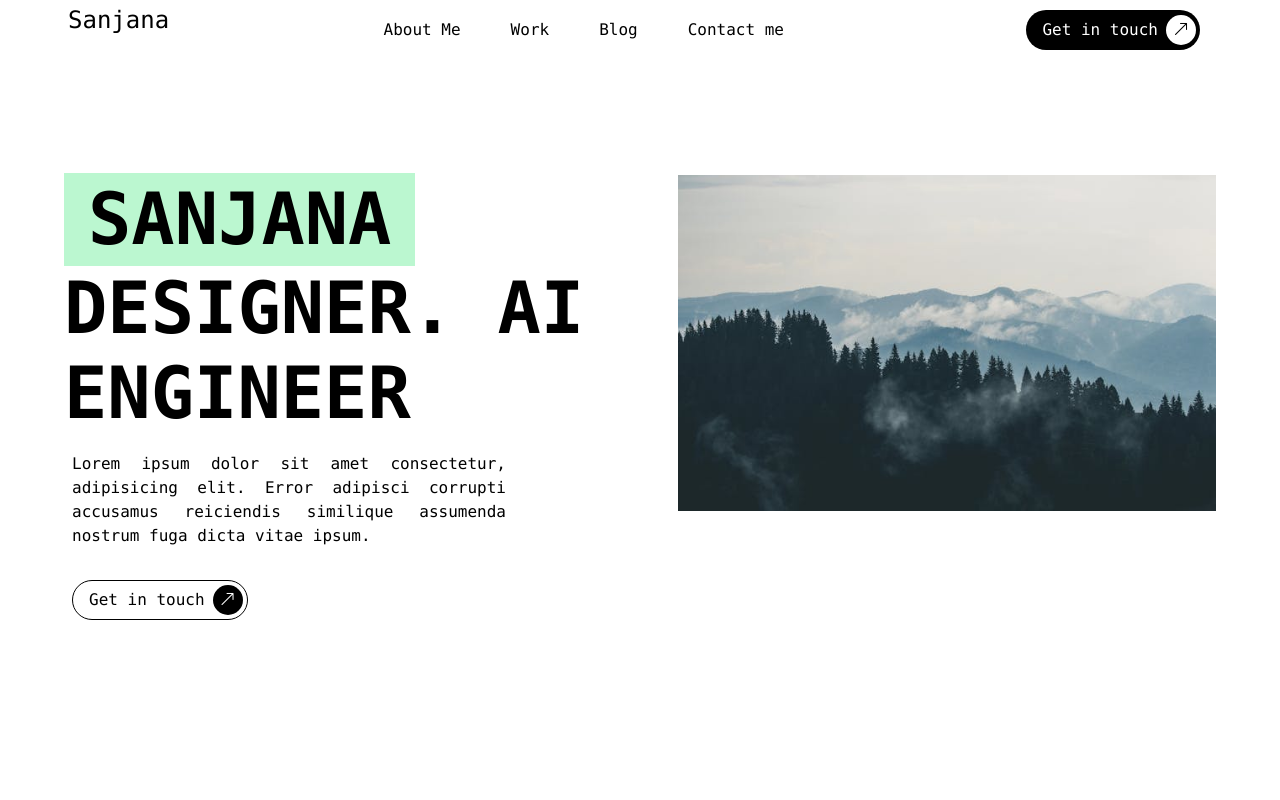
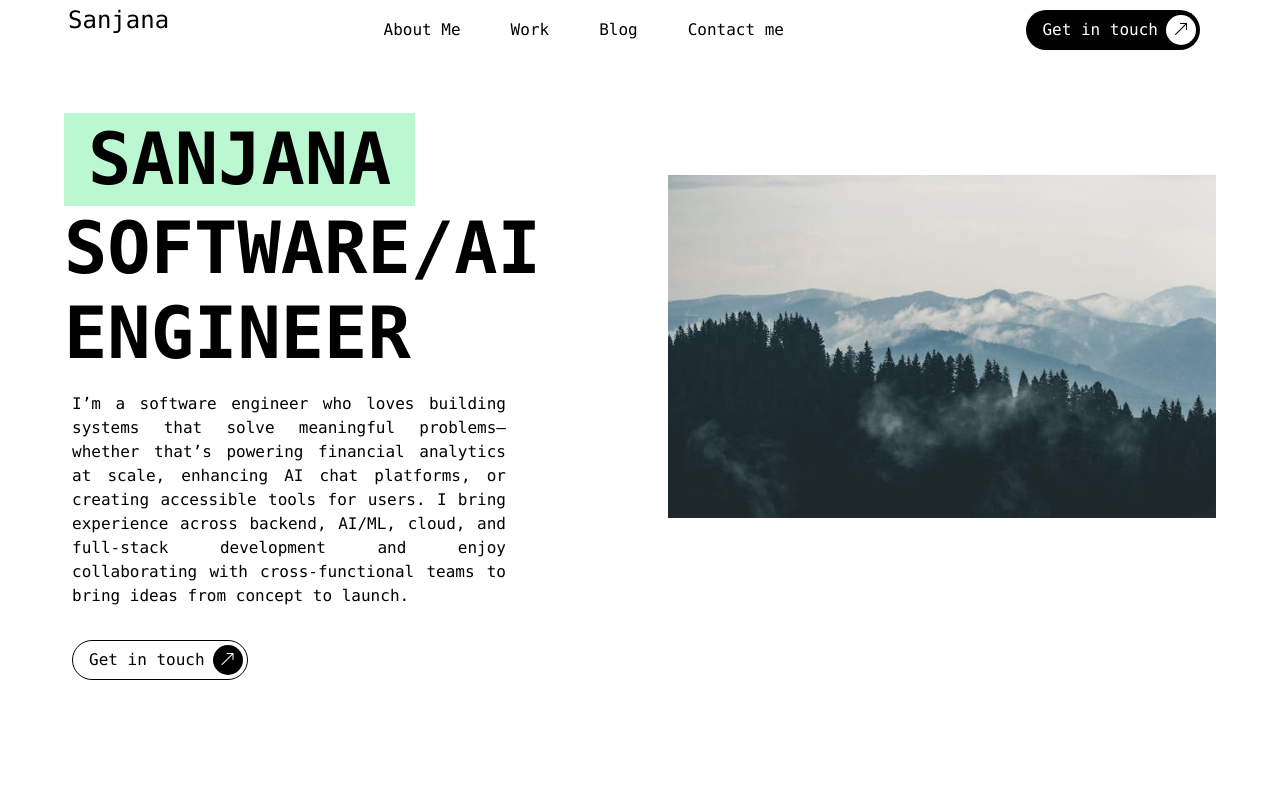
Before and after one commit to sanjanag197/web-portfolio, a website: page src/index.html in a window 1280 px wide. Shown: the top 800 px of the page. Drawn offline with nearby package versions, Linux system fonts and the light colour scheme; files whose address does not match are found by name.

Commit message:
Updated intro

```diff
--- a/src/index.html
+++ b/src/index.html
@@ -101,15 +101,17 @@
                         </span>
                         <br />
                         <span class="reveal-hero-text">
-                            Designer. AI engineer</span
+                            Software/AI Engineer </span
                         >
                     </div>
                     <div
                         class="reveal-hero-text tw-mt-2 tw-max-w-[450px] tw-p-2 tw-text-justify max-lg:tw-max-w-full"
                     >
-                        Lorem ipsum dolor sit amet consectetur, adipisicing
-                        elit. Error adipisci corrupti accusamus reiciendis
-                        similique assumenda nostrum fuga dicta vitae ipsum.
+                        I’m a software engineer who loves building systems that solve meaningful
+                        problems—whether that’s powering financial analytics at scale, enhancing
+                         AI chat platforms, or creating accessible tools for users. I bring experience
+                          across backend, AI/ML, cloud, and full-stack development and enjoy collaborating
+                          with cross-functional teams to bring ideas from concept to launch.
                     </div>
 
                     <div
```
